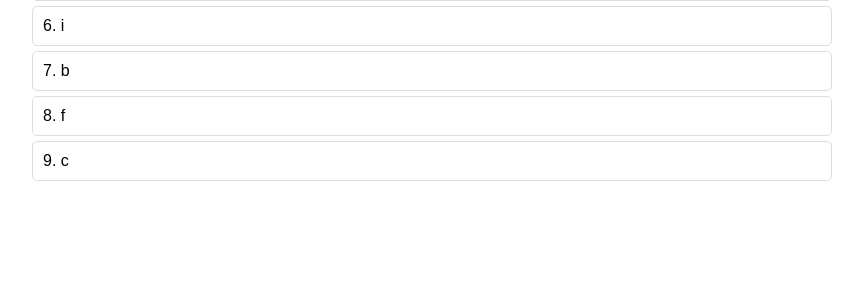
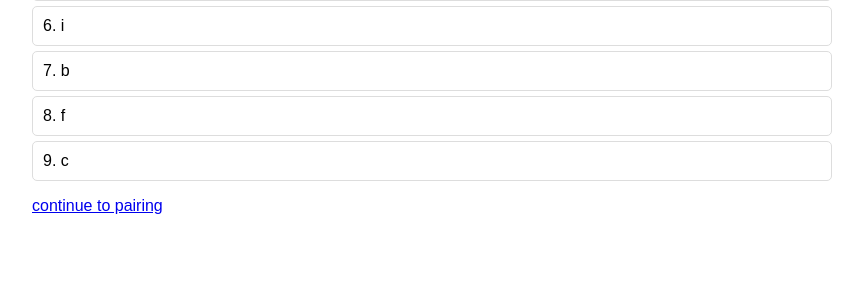
Before and after one commit to diligence-dev/simple-draft, a Flask app: page /draft_seating in a window 1280 px wide. Shown: the part 299-593 px from the top of the page, without its empty margins (208-1071 px from the left). Run offline with Flask 3, Linux system fonts and the light colour scheme; parts of the project's set-up code (start-up, migrations or seed data) failed here and were passed over.

Commit message:
after draft_seating link to /player/<name>

```diff
--- a/templates/draft_seating.html
+++ b/templates/draft_seating.html
@@ -40,6 +40,7 @@
                 <li class="{% if player == highlight %}highlight{% endif %}">{{ loop.index }}. {{ player }}</li>
             {% endfor %}
         </ul>
+        <a href="/player/{{ highlight }}">continue to pairing</a>
     </div>
 </body>
 </html>
```
